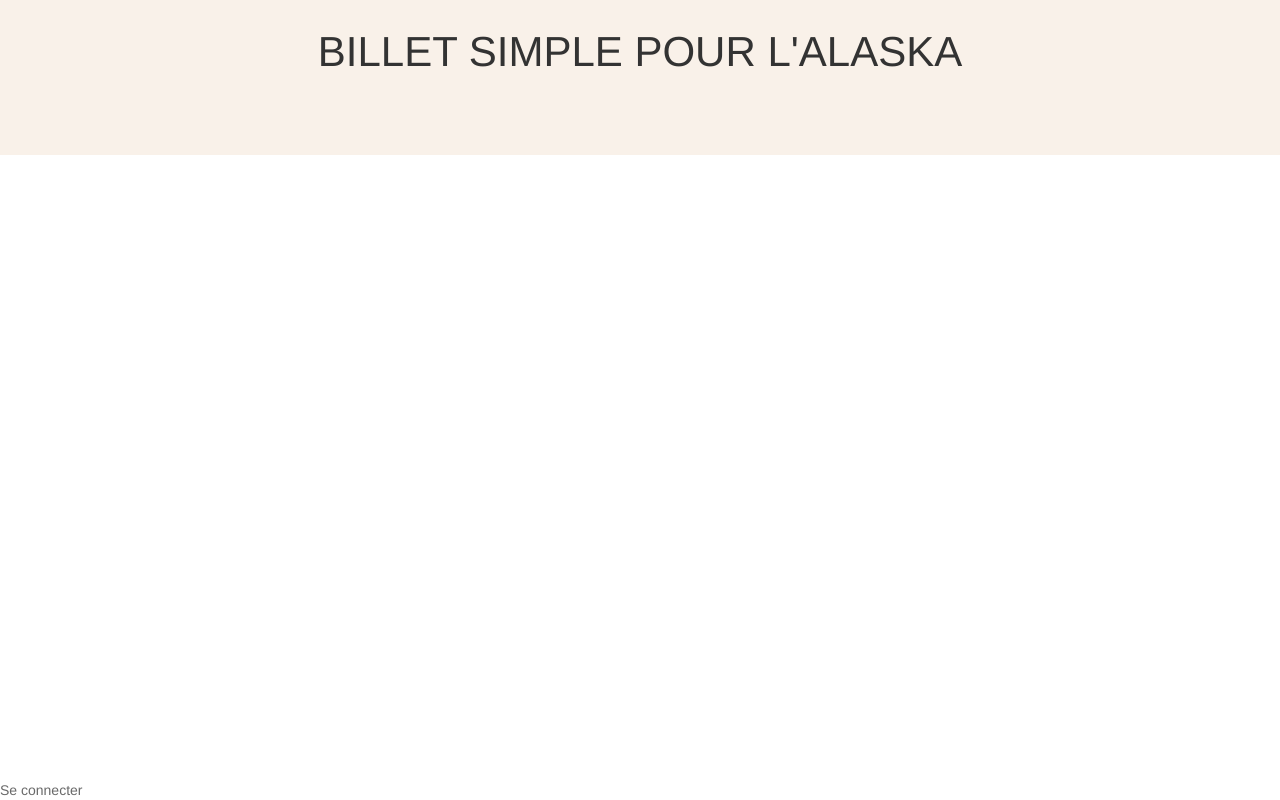
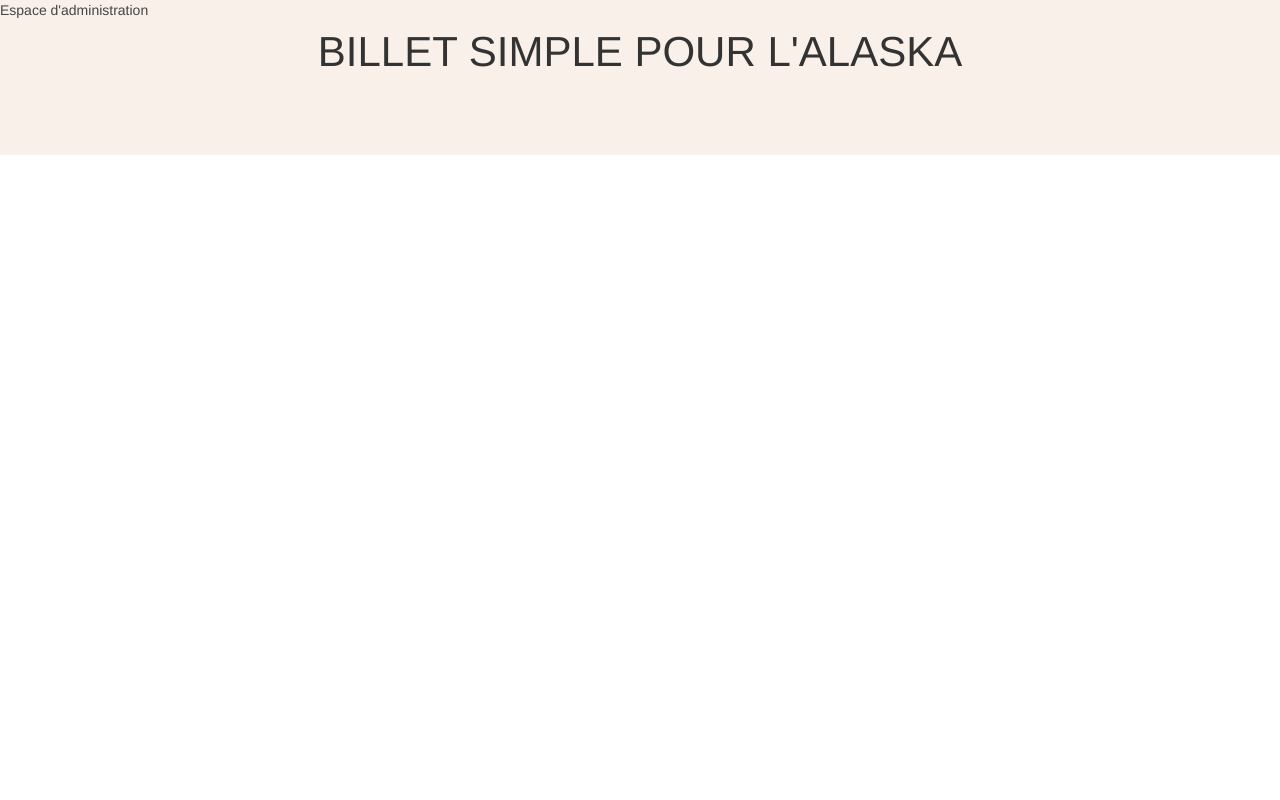
Before and after one commit to tdimnet/Projet-Blog-MVC, a PHP site: page / in a window 1280 px wide. Run offline with PHP 8.4, Linux system fonts and the light colour scheme; data that the repository does not hold is empty; a map, chart or similar area stays blank.

Commit message:
Fix connexion design issue

```diff
--- a/Public/css/main.css
+++ b/Public/css/main.css
@@ -15,11 +15,11 @@ body {
   margin-bottom: 10px;
 }
 
-
 /* Footer */
 .connect-button {
   position: absolute;
-  bottom: 0px;
+  top: 0;
+  left: 0;
   z-index: 1000;
   color: #444;
   opacity: .8;
--- a/Vue/Templates/footer.php
+++ b/Vue/Templates/footer.php
@@ -1,7 +1,7 @@
   <footer class="footer">
     <?php if ($path === 'Controller/Blog/index.php'): ?>
       <a class="connect-button" href="?Controller=Blog&&Vue=connexion">
-        Se connecter
+        Espace d'administration
       </a>
     <?php else: ?>
       <div class="container">
```
